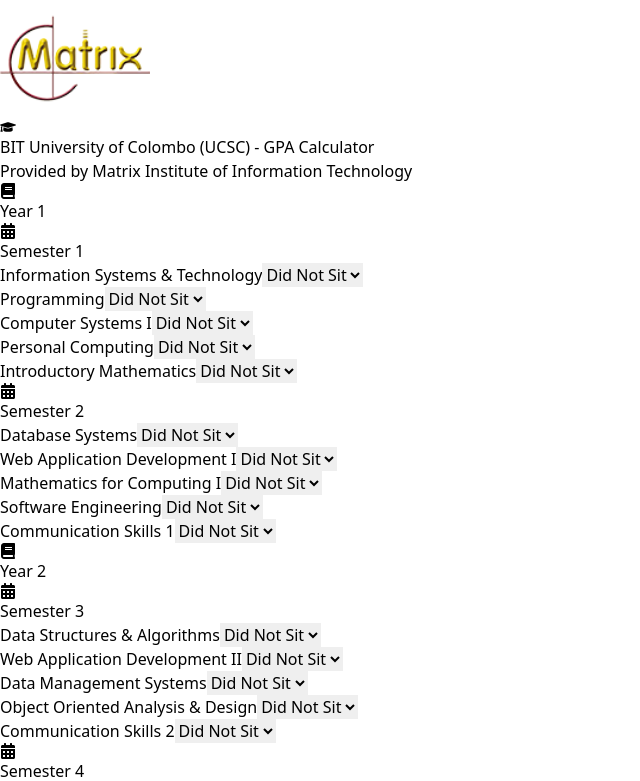
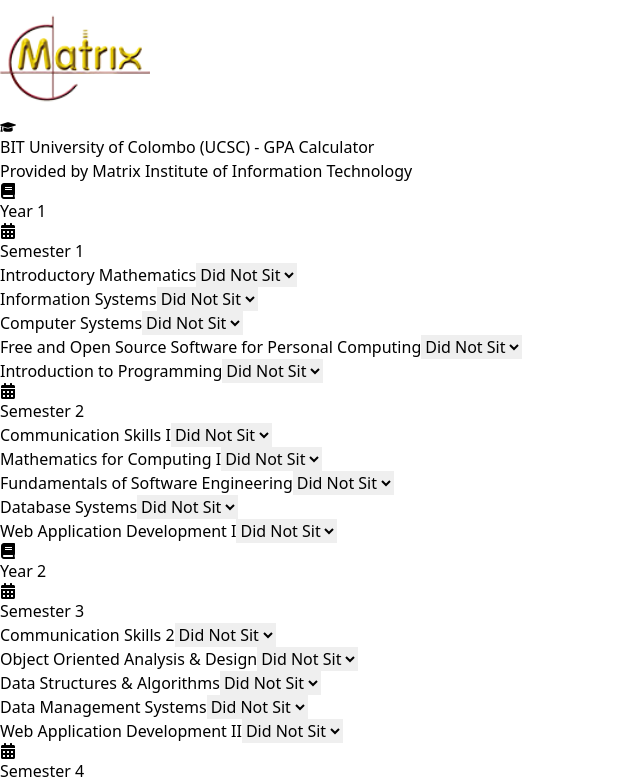
Before and after one commit to senul724/ucsc-bit-gpa, a Next.js app: page / in a window 1280 px wide. Shown: the top 781 px of the page, without its empty margins (0-640 px from the left). Built offline with nearby package versions, Linux system fonts and the light colour scheme.

Commit message:
fix(data): updated the records with real subject codes

```diff
--- a/src/data/subjects.ts
+++ b/src/data/subjects.ts
@@ -1,105 +1,117 @@
 type Subject = {
-  id:string;
-  name:string;
-  isNonGPA:boolean;
+  code: string;
+  name: string;
+  isGPA: boolean;
+  credits: number;
 }
 
 type Semesters = Record<string, Subject[]>
 
-export const subjects:Record<string, Semesters> = {
+export const subjects: Record<string, Semesters> = {
   year1: {
     sem1: [
-      { id:"1", name: 'Information Systems & Technology', isNonGPA: false },
-      { id:"2", name: 'Programming', isNonGPA: false },
-      { id:"3", name: 'Computer Systems I', isNonGPA: false },
-      { id:"4", name: 'Personal Computing', isNonGPA: false },
-      { id:"5", name: 'Introductory Mathematics', isNonGPA: true }
+      { code: "EN1106", name: "Introductory Mathematics", credits: 2, isGPA: false },
+      { code: "IT1106", name: "Information Systems", credits: 4, isGPA: true },
+      { code: "IT1206", name: "Computer Systems", credits: 4, isGPA: true },
+      { code: "IT1306", name: "Free and Open Source Software for\nPersonal Computing", credits: 3, isGPA: true },
+      { code: "IT1406", name: "Introduction to Programming", credits: 4, isGPA: true }
     ],
     sem2: [
-      {id:"1", name: 'Database Systems', isNonGPA: false },
-      {id:"2", name: 'Web Application Development I', isNonGPA: false },
-      {id:"3",  name: 'Mathematics for Computing I', isNonGPA: false },
-      {id:"4",  name: 'Software Engineering', isNonGPA: false },
-      {id:"5",  name: 'Communication Skills 1', isNonGPA: true }
-    ]
+      { code: "EN2106", name: "Communication Skills I", credits: 2, isGPA: false },
+      { code: "IT2106", name: "Mathematics for Computing I", credits: 3, isGPA: true },
+      { code: "IT2206", name: "Fundamentals of Software\nEngineering", credits: 4, isGPA: true },
+      { code: "IT2306", name: "Database Systems", credits: 4, isGPA: true },
+      { code: "IT2406", name: "Web Application Development I", credits: 4, isGPA: true }
+    ],
   },
   year2: {
     sem3: [
-      {id:"1", name: 'Data Structures & Algorithms', isNonGPA: false },
-      {id:"2", name: 'Web Application Development II', isNonGPA: false },
-      {id:"3", name: 'Data Management Systems', isNonGPA: false },
-      {id:"4", name: 'Object Oriented Analysis & Design', isNonGPA: false },
-      {id:"5", name: 'Communication Skills 2', isNonGPA: true }
+      { code: "EN3106", name: 'Communication Skills 2', isGPA: false, credits: 2 },
+      { code: "IT3106", name: 'Object Oriented Analysis & Design', isGPA: true, credits: 3 },
+      { code: "IT3206", name: 'Data Structures & Algorithms', isGPA: true, credits: 3 },
+      { code: "IT3306", name: 'Data Management Systems', isGPA: true, credits: 3 },
+      { code: "IT3406", name: 'Web Application Development II', isGPA: true, credits: 4 },
     ],
     sem4: [
-      {id:"1", name: 'Agile Software Development', isNonGPA: false },
-      {id:"2", name: 'Computer Networks', isNonGPA: false },
-      {id:"3", name: 'IT Project Management', isNonGPA: false },
-      {id:"4", name: 'Enterprise Application Development', isNonGPA: false },
-      {id:"5", name: 'User Experience Design', isNonGPA: true }
+      { code: "IT4106", name: 'User Experience Design', isGPA: true, credits: 3 },
+      { code: "IT4206", name: 'Enterprise Application Development', isGPA: true, credits: 4 },
+      { code: "IT4306", name: 'IT Project Management', isGPA: true, credits: 3 },
+      { code: "IT4406", name: 'Agile Software Development', isGPA: true, credits: 4 },
+      { code: "IT4506", name: 'Computer Networks', isGPA: true, credits: 3 },
     ]
   },
   year3: {
     sem5: [
-      {id:"1", name: 'Professional Practice', isNonGPA: false },
-      {id:"2", name: 'Principles of Information Security', isNonGPA: false },
-      {id:"3", name: 'Systems & Network Administration', isNonGPA: false },
-      {id:"4", name: 'e-Business Technologies', isNonGPA: false },
-      {id:"5", name: 'Fundamentals of Management & Entrepreneurship', isNonGPA: true }
+      { code: "EN5106", name: "Fundamentals of\nManagement &\nEntrepreneurship", credits: 2, isGPA: false },
+      { code: "IT5106", name: "Software Development\nProject", credits: 8, isGPA: true },
+      { code: "IT5206", name: "Professional Practice", credits: 3, isGPA: true },
+      { code: "IT5306", name: "Principles of Information\nSecurity", credits: 3, isGPA: true },
+      { code: "IT5406", name: "Systems & Network\nAdministration", credits: 3, isGPA: true },
+      { code: "IT5506", name: "e-Business Technologies", credits: 3, isGPA: true }
     ],
     sem6: [
-      {id:"1", name: 'Software Quality Assurance', isNonGPA: false },
-      {id:"2", name: 'Application Development for Mobile Environments', isNonGPA: false },
-      {id:"3", name: 'Network Security & Audit', isNonGPA: false },
-      {id:"4", name: 'Software Development Project', isNonGPA: false },
-      {id:"5", name: 'Mathematics for Computing II', isNonGPA: true }
+      { code: "EN6106", name: "Advanced Concepts in\nInformation Technology", credits: 2, isGPA: false },
+      { code: "IT6206", name: "Software Quality\nAssurance", credits: 3, isGPA: true },
+      { code: "IT6306", name: "Application Development\nfor Mobile Environments", credits: 4, isGPA: true },
+      { code: "IT6406", name: "Network Security and\nAudit", credits: 3, isGPA: true },
+      { code: "IT6506", name: "Mathematics for\nComputing II", credits: 3, isGPA: true }
     ]
   }
 }
 
 export const initialValues = {
-  sem1:{
-    '1':'Did Not Sit',
-    '2':'Did Not Sit',
-    '3':'Did Not Sit',
-    '4':'Did Not Sit',
-    '5':'Did Not Sit'
+  sem1: {
+    'EN1106': 'Did Not Sit',
+    'IT1106': 'Did Not Sit',
+    'IT1206': 'Did Not Sit',
+    'IT1306': 'Did Not Sit',
+    'IT1406': 'Did Not Sit',
   },
-  sem2:{
-    '1':'Did Not Sit',
-    '2':'Did Not Sit',
-    '3':'Did Not Sit',
-    '4':'Did Not Sit',
-    '5':'Did Not Sit'
+  sem2: {
+    'EN2106': 'Did Not Sit',
+    'IT2106': 'Did Not Sit',
+    'IT2206': 'Did Not Sit',
+    'IT2306': 'Did Not Sit',
+    'IT2406': 'Did Not Sit',
   },
-  sem3:{
-    '1':'Did Not Sit',
-    '2':'Did Not Sit',
-    '3':'Did Not Sit',
-    '4':'Did Not Sit',
-    '5':'Did Not Sit'
+  sem3: {
+    'EN3106': 'Did Not Sit',
+    'IT3106': 'Did Not Sit',
+    'IT3206': 'Did Not Sit',
+    'IT3306': 'Did Not Sit',
+    'IT3406': 'Did Not Sit',
   },
-  sem4:{
-    '1':'Did Not Sit',
-    '2':'Did Not Sit',
-    '3':'Did Not Sit',
-    '4':'Did Not Sit',
-    '5':'Did Not Sit'
+  sem4: {
+    'IT4106': 'Did Not Sit',
+    'IT4206': 'Did Not Sit',
+    'IT4306': 'Did Not Sit',
+    'IT4406': 'Did Not Sit',
+    'IT4506': 'Did Not Sit',
   },
-  sem5:{
-    '1':'Did Not Sit',
-    '2':'Did Not Sit',
-    '3':'Did Not Sit',
-    '4':'Did Not Sit',
-    '5':'Did Not Sit'
+  sem5: {
+    'EN5106': 'Did Not Sit',
+    'IT5106': 'Did Not Sit',
+    'IT5206': 'Did Not Sit',
+    'IT5306': 'Did Not Sit',
+    'IT5406': 'Did Not Sit',
+    'IT5506': 'Did Not Sit',
   },
-  sem6:{
-    '1':'Did Not Sit',
-    '2':'Did Not Sit',
-    '3':'Did Not Sit',
-    '4':'Did Not Sit',
-    '5':'Did Not Sit'
+  sem6: {
+    'EN6106': 'Did Not Sit',
+    'IT6206': 'Did Not Sit',
+    'IT6306': 'Did Not Sit',
+    'IT6406': 'Did Not Sit',
+    'IT6506': 'Did Not Sit',
   },
 }
 
+export const semYear: Record<string, number> = {
+  "sem1": 1,
+  "sem2": 1,
+  "sem3": 2,
+  "sem4": 2,
+  "sem5": 3,
+  "sem6": 3,
+}
+
 export type InitialValues = typeof initialValues
```
